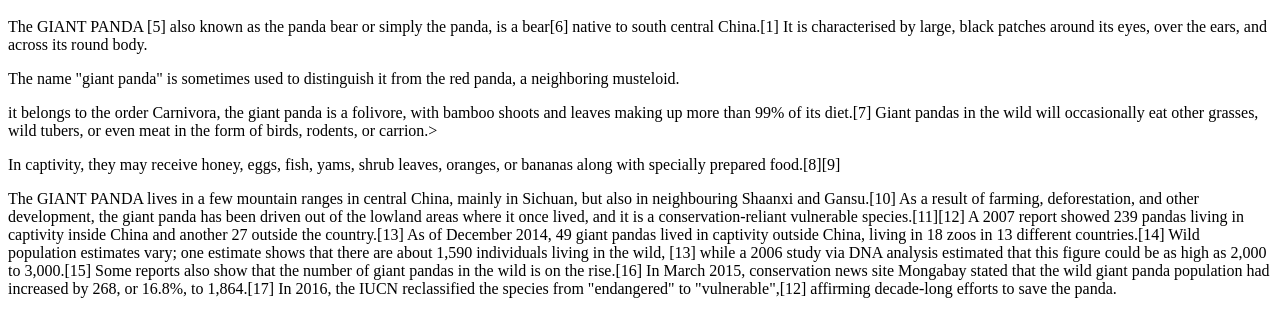
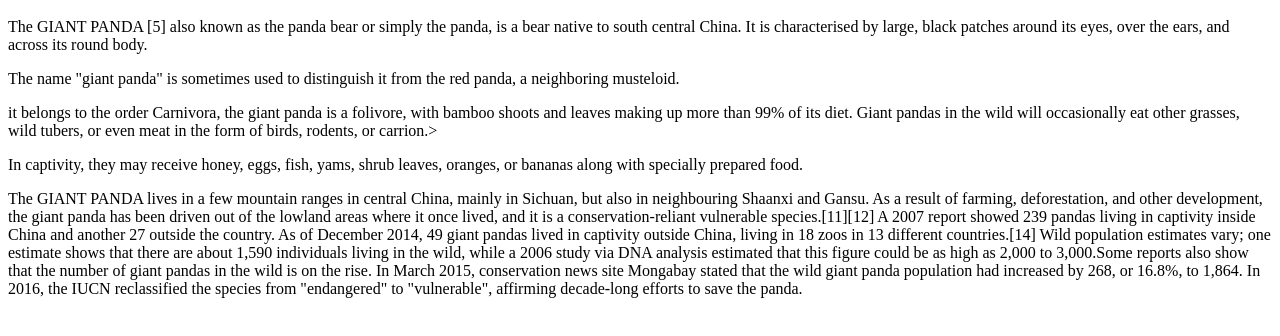
Before and after one commit to mauriziomacri1/GiantPanda, a plain HTML site: page index.html in a window 1280 px wide. Shown: the part 48-384 px from the top of the page. Drawn offline with Linux system fonts and the light colour scheme.

Commit message:
removed square brackets

```diff
--- a/index.html
+++ b/index.html
@@ -2,19 +2,19 @@
     <title>My GIANT PANDA page</title>
 </head>
 <h1>Giant Panda</h1>
-<p>The GIANT PANDA [5] also known as the panda bear or simply the panda, is a bear[6] native to south central China.[1] It is characterised
+<p>The GIANT PANDA [5] also known as the panda bear or simply the panda, is a bear native to south central China. It is characterised
     by large,
     black patches around its eyes, over the ears, and across its round body.</p>
 <p>The name "giant panda" is sometimes used to distinguish it from the red panda, a neighboring musteloid. </p>
-<p>it belongs to the order Carnivora, the giant panda is a folivore, with bamboo shoots and leaves making up more than 99% of its diet.[7]
+<p>it belongs to the order Carnivora, the giant panda is a folivore, with bamboo shoots and leaves making up more than 99% of its diet.
     Giant pandas in the wild will occasionally eat other grasses, wild tubers, or even meat in the form of birds, rodents, or carrion.></p>
-<p>In captivity, they may receive honey, eggs, fish, yams, shrub leaves, oranges, or bananas along with specially prepared food.[8][9]</p>
-<p>The GIANT PANDA lives in a few mountain ranges in central China, mainly in Sichuan, but also in neighbouring Shaanxi and Gansu.[10]
+<p>In captivity, they may receive honey, eggs, fish, yams, shrub leaves, oranges, or bananas along with specially prepared food.</p>
+<p>The GIANT PANDA lives in a few mountain ranges in central China, mainly in Sichuan, but also in neighbouring Shaanxi and Gansu.
     As a result of farming, deforestation, and other development, the giant panda has been driven out of the lowland areas where it once
     lived, and it is a conservation-reliant vulnerable species.[11][12] A 2007 report showed 239 pandas living in captivity inside China
-    and another 27 outside the country.[13] As of December 2014, 49 giant pandas lived in captivity outside China, living in 18 zoos in 13
+    and another 27 outside the country. As of December 2014, 49 giant pandas lived in captivity outside China, living in 18 zoos in 13
     different countries.[14] Wild population estimates vary; one estimate shows that there are about 1,590 individuals living in the wild,
-    [13] while a 2006 study via DNA analysis estimated that this figure could be as high as 2,000 to 3,000.[15] Some reports also show that
-    the number of giant pandas in the wild is on the rise.[16] In March 2015, conservation news site Mongabay stated that the wild giant
-    panda population had increased by 268, or 16.8%, to 1,864.[17] In 2016, the IUCN reclassified the species from "endangered" to
-    "vulnerable",[12] affirming decade-long efforts to save the panda.</p>
+     while a 2006 study via DNA analysis estimated that this figure could be as high as 2,000 to 3,000.Some reports also show that
+    the number of giant pandas in the wild is on the rise. In March 2015, conservation news site Mongabay stated that the wild giant
+    panda population had increased by 268, or 16.8%, to 1,864. In 2016, the IUCN reclassified the species from "endangered" to
+    "vulnerable", affirming decade-long efforts to save the panda.</p>
```
